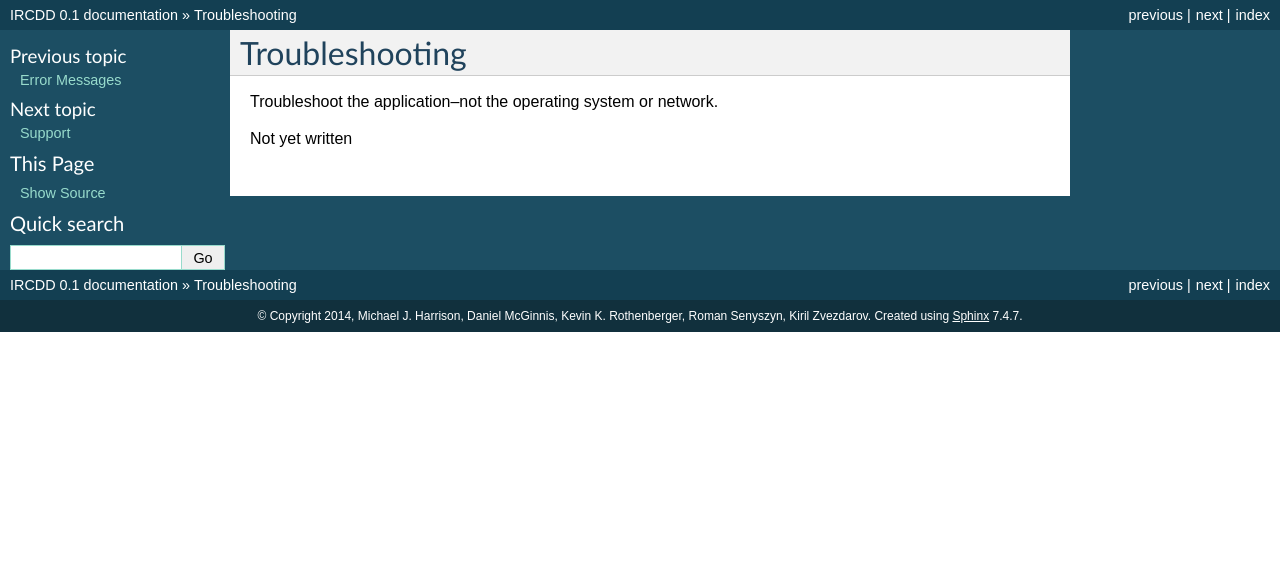
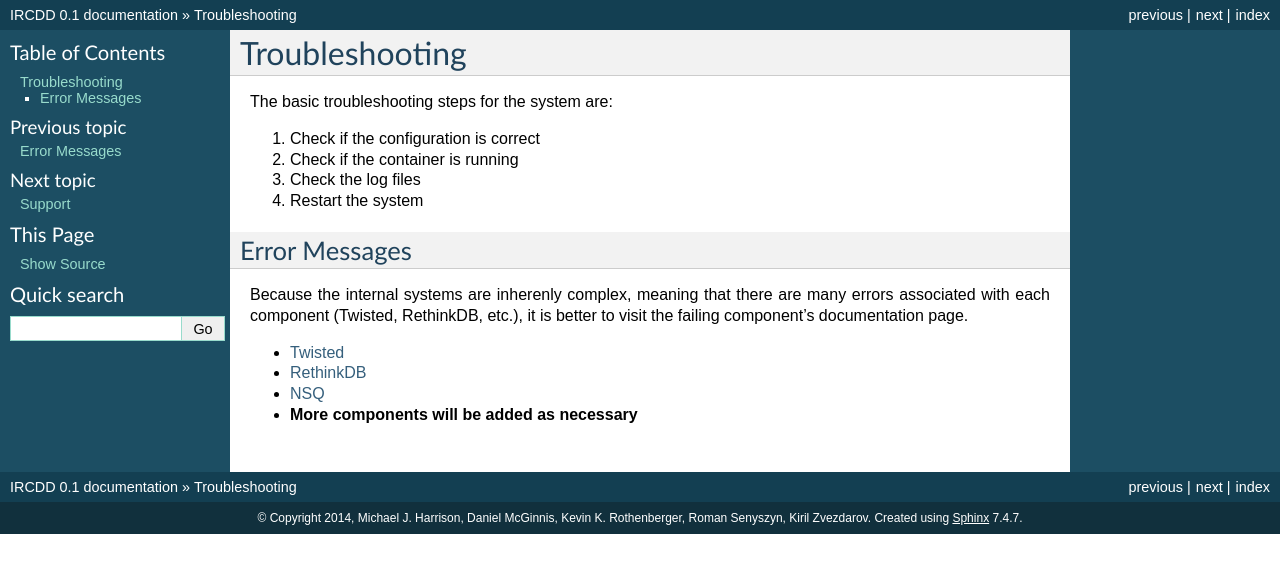
Before and after one commit to zeldanerd24/ircdd, a Sphinx documentation site: the page built from docs/troubleshoot.rst, in a window 1280 px wide. Shown: the top 573 px of the page. Built offline with Sphinx 7.4.7, drawn with Linux system fonts in a browser that asks for light colours.

Commit message:
Wrote Troubleshoot page.

```diff
--- a/docs/troubleshoot.rst
+++ b/docs/troubleshoot.rst
@@ -3,6 +3,19 @@
 Troubleshooting
 ***************
 
-Troubleshoot the application–not the operating system or network.
+The basic troubleshooting steps for the system are:
 
-Not yet written
+1. Check if the configuration is correct
+2. Check if the container is running
+3. Check the log files
+4. Restart the system
+
+Error Messages
+==============
+
+Because the internal systems are inherenly complex, meaning that there are many errors associated with each component (Twisted, RethinkDB, etc.), it is better to visit the failing component's documentation page.
+
+- `Twisted <http://twistedmatrix.com/trac/wiki/Documentation>`_
+- `RethinkDB <http://rethinkdb.com/docs/>`_
+- `NSQ <http://nsq.io/>`_
+- **More components will be added as necessary**
```
